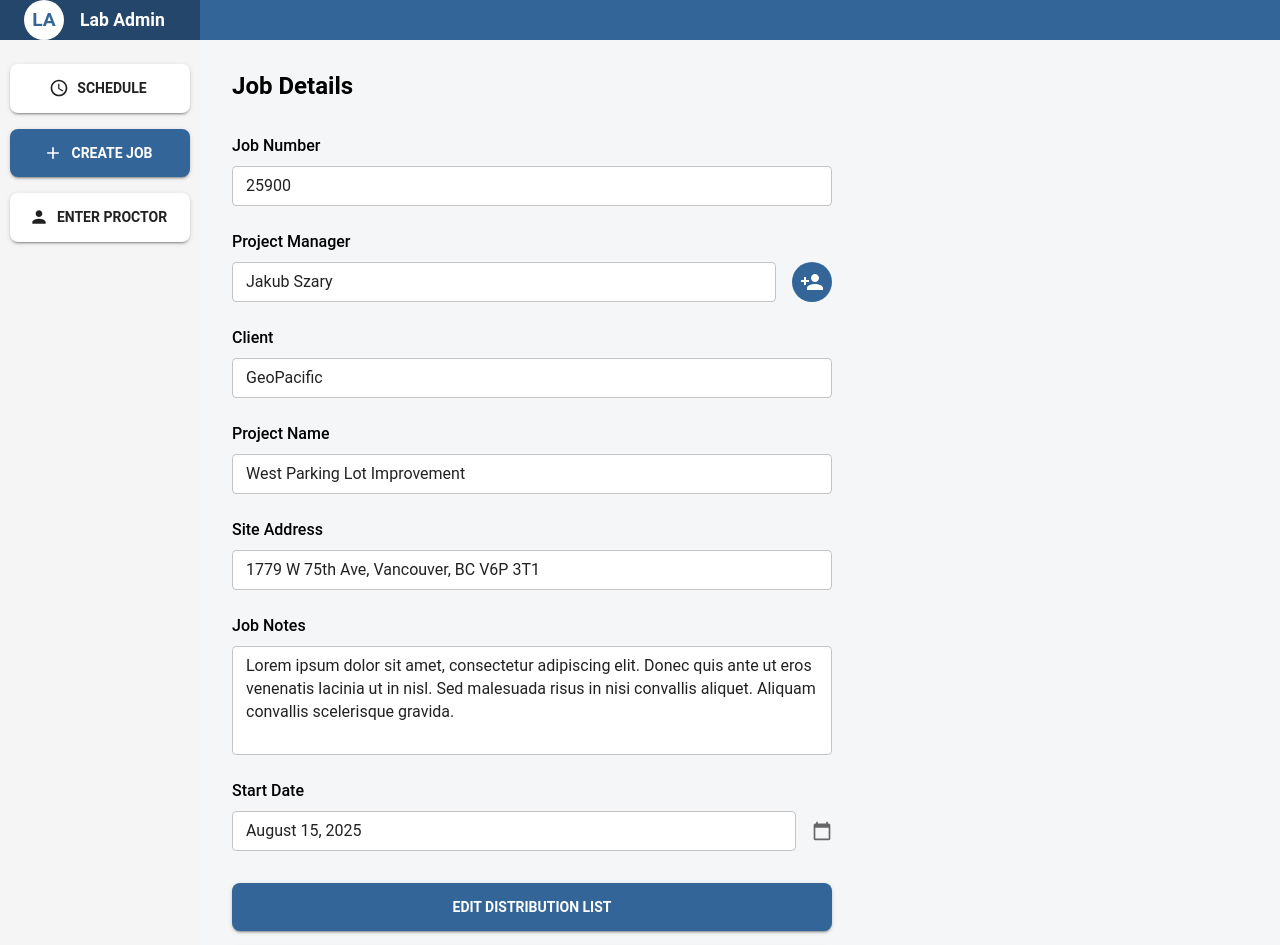
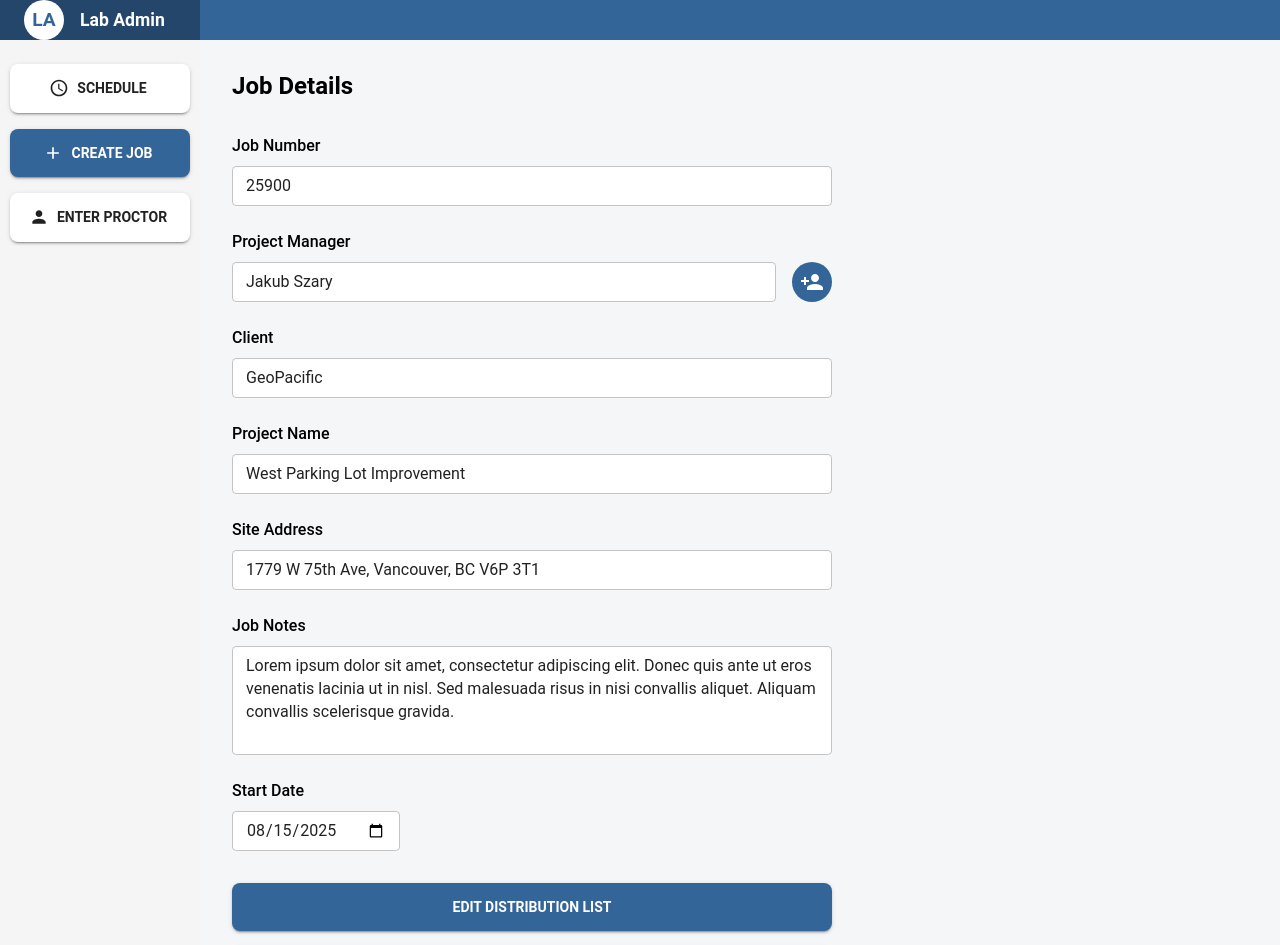
Before and after one commit to Density-Reporting-Tool/DensityReportingToolFrontend, a React (Vite) app: page /lab-admin/create-job in a window 1280 px wide. Shown: the top 945 px of the page. Built offline with nearby package versions, Linux system fonts and the light colour scheme.

Commit message:
feat: convert Start Date to date picker input

```diff
--- a/src/pages/LabAdminCreateJob.tsx
+++ b/src/pages/LabAdminCreateJob.tsx
@@ -405,21 +405,21 @@ const LabAdminCreateJob: React.FC = () => {
               <Typography variant="body1" sx={{ mb: 1, fontWeight: 500 }}>
                 Start Date
               </Typography>
-              <Box sx={{ display: 'flex', alignItems: 'center', gap: 2 }}>
               <TextField
-                  value="August 15, 2025"
+                type="date"
                 variant="outlined"
                 size="small"
+                defaultValue="2025-08-15"
+                InputLabelProps={{
+                  shrink: true,
+                }}
                 sx={{
-                    flex: 1,
                   '& .MuiOutlinedInput-root': {
                     backgroundColor: 'white',
                     borderRadius: 1
                   }
                 }}
               />
-                <CalendarIcon sx={{ color: '#666', fontSize: 20 }} />
-              </Box>
             </Box>
 
             {/* Action Buttons */}
```
Lines whose indentation alone changed are shown as unchanged.
